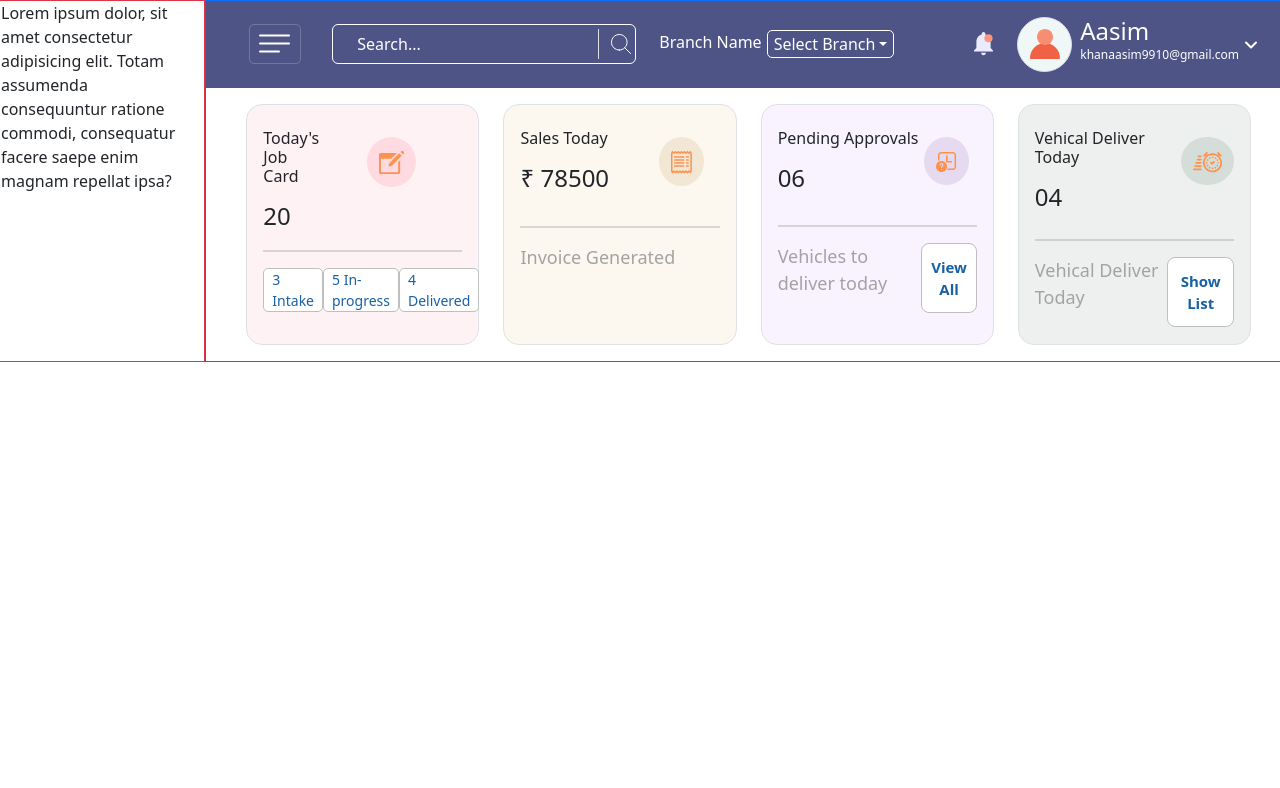
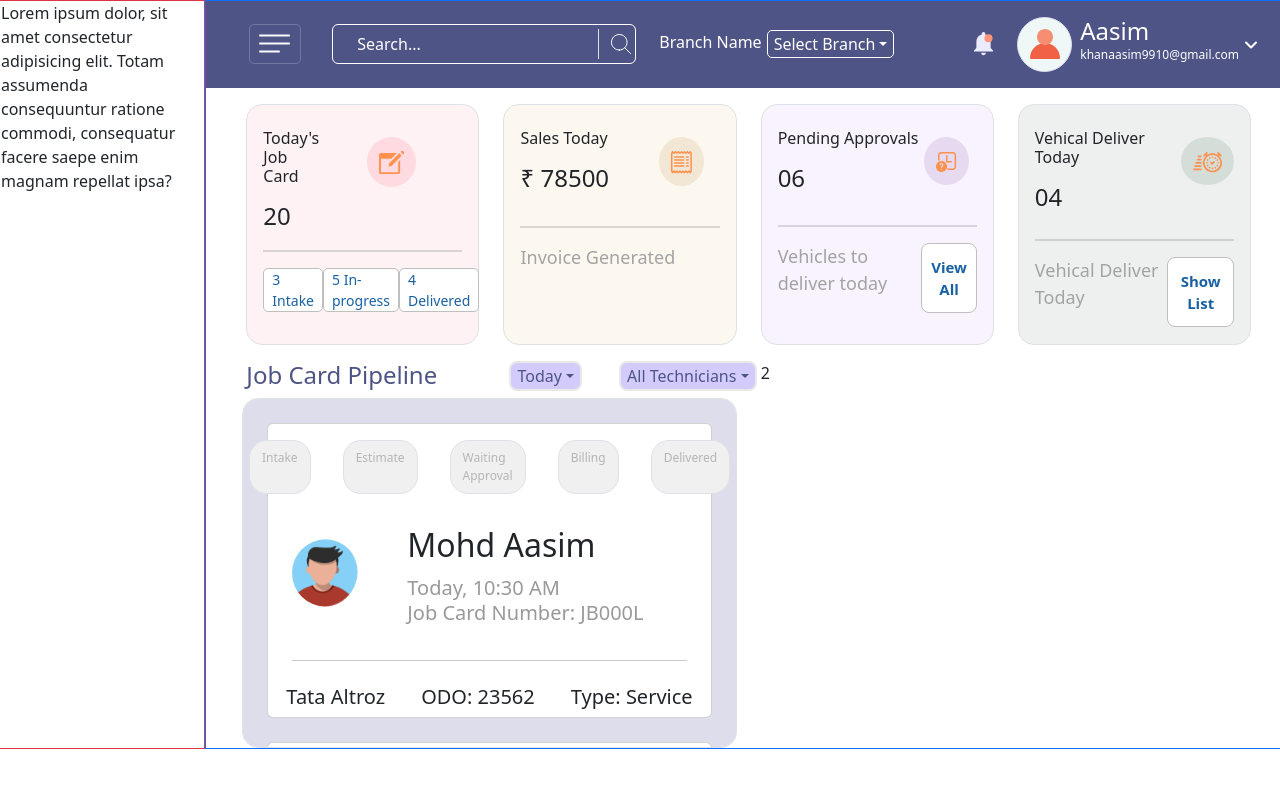
Before and after one commit to mdaasim77/AutoCare_Car_service_project, a React (Vite) app: page / in a window 1280 px wide. Shown: the top 788 px of the page. Built offline with nearby package versions, Linux system fonts and the light colour scheme.

Commit message:
card container complete 28-nov 2nd half

```diff
--- a/src/Components/Job_CardPipeline.jsx
+++ b/src/Components/Job_CardPipeline.jsx
@@ -4,14 +4,18 @@ export default function Job_CardPipeline() {
   return (
     <>
       <div className="row">
-        <div className=" border col-lg-6 col-sm-12">
+        {/* job pipeline box 1 code start*/}
+        <div className=" col-lg-6 col-sm-12">
           <div>
-            <div className="row">
-              <h4 className="col-md-6 col-sm-12">Job Card Pipeline</h4>
-              <div className="col-md-6 col-sm-12 row">
+            {/* Job pipeline div code start*/}
+            <div className="row mx-3">
+              <h4 className="col-md-6 col-sm-12" style={{ color: "#4E5586" }}>
+                Job Card Pipeline
+              </h4>
+              <div className="col-md-6 col-sm-12 row ms-2">
                 <div class="dropdown col-md-6 col-sm-12">
                   <button
-                    class="btn btn-secondary dropdown-toggle"
+                    class="dropdwnbtn dropdown-toggle "
                     type="button"
                     data-bs-toggle="dropdown"
                     aria-expanded="false"
@@ -38,7 +42,7 @@ export default function Job_CardPipeline() {
                 </div>
                 <div class="dropdown col-md-6 col-sm-12">
                   <button
-                    class="btn btn-secondary dropdown-toggle"
+                    class="dropdwnbtn dropdown-toggle"
                     type="button"
                     data-bs-toggle="dropdown"
                     aria-expanded="false"
@@ -65,9 +69,11 @@ export default function Job_CardPipeline() {
                 </div>
               </div>
             </div>
-            <div className="border border-primary">
-              <div className="bg-primary-subtle">
-                <div className="card">
+            {/* Job pipeline div code end*/}
+
+            <div className="border purpleclr rounded-4 ms-4">
+              {/*card code start */}
+              <div className="card m-4">
                 <div className="d-flex justify-content-center">
                   <p className="pipelinecardptag border m-3">Intake</p>
                   <hr />
@@ -81,11 +87,84 @@ export default function Job_CardPipeline() {
                   <hr />
                   <p className="pipelinecardptag border m-3">Delivered</p>
                 </div>
+                <div className="d-flex ms-4">
+                  <img src="\assets\profile.svg" alt="" />
+                  <div className="mx-5 mt-3">
+                    <h2>Mohd Aasim</h2>
+                    <p className="cardtxt cardtxt1">Today, 10:30 AM</p>
+                    <p className="cardtxt mb-2">Job Card Number: JB000L</p>
+                  </div>
+                </div>
+                <hr className="m-4" />
+                <div className="d-flex justify-content-around">
+                  <h5>Tata Altroz</h5>
+                  <h5>ODO: 23562</h5>
+                  <h5>Type: Service</h5>
+                </div>
+              </div>
+              <div className="card m-4">
+                <div className="d-flex justify-content-center">
+                  <p className="pipelinecardptag border m-3">Intake</p>
+                  <hr />
+                  <p className="pipelinecardptag border m-3">Estimate</p>
+                  <hr />
+                  <p className="pipelinecardptag border m-3">
+                    Waiting Approval
+                  </p>
+                  <hr />
+                  <p className="pipelinecardptag border m-3">Billing</p>
+                  <hr />
+                  <p className="pipelinecardptag border m-3">Delivered</p>
+                </div>
+                <div className="d-flex ms-4">
+                  <img src="\assets\profile.svg" alt="" />
+                  <div className="mx-5 mt-3">
+                    <h2>Mohd Aasim</h2>
+                    <p className="cardtxt cardtxt1">Today, 10:30 AM</p>
+                    <p className="cardtxt mb-2">Job Card Number: JB000L</p>
+                  </div>
+                </div>
+                <hr className="m-4" />
+                <div className="d-flex justify-content-around">
+                  <h5>Tata Altroz</h5>
+                  <h5>ODO: 23562</h5>
+                  <h5>Type: Service</h5>
+                </div>
+              </div>
+              <div className="card m-4">
+                <div className="d-flex justify-content-center">
+                  <p className="pipelinecardptag border m-3">Intake</p>
+                  <hr />
+                  <p className="pipelinecardptag border m-3">Estimate</p>
+                  <hr />
+                  <p className="pipelinecardptag border m-3">
+                    Waiting Approval
+                  </p>
+                  <hr />
+                  <p className="pipelinecardptag border m-3">Billing</p>
+                  <hr />
+                  <p className="pipelinecardptag border m-3">Delivered</p>
+                </div>
+                <div className="d-flex ms-4">
+                  <img src="\assets\profile.svg" alt="" />
+                  <div className="mx-5 mt-3">
+                    <h2>Mohd Aasim</h2>
+                    <p className="cardtxt cardtxt1">Today, 10:30 AM</p>
+                    <p className="cardtxt mb-2">Job Card Number: JB000L</p>
+                  </div>
+                </div>
+                <hr className="m-4" />
+                <div className="d-flex justify-content-around">
+                  <h5>Tata Altroz</h5>
+                  <h5>ODO: 23562</h5>
+                  <h5>Type: Service</h5>
+                </div>
+              </div>
+              {/*card code start */}
             </div>
           </div>
         </div>
-          </div>
-        </div>
+        {/* job pipeline box 1 code end*/}
         <div className="container-fluid col-lg-6 col-sm-12">2</div>
       </div>
     </>
--- a/src/Components/Navbar.jsx
+++ b/src/Components/Navbar.jsx
@@ -2,6 +2,7 @@ import React from "react";
 import "bootstrap/dist/css/bootstrap.min.css";
 import "bootstrap/dist/js/bootstrap.bundle.min.js";
 import DB_Card from "./DB_Card";
+import Job_CardPipeline from "./Job_CardPipeline";
 
 export default function Navbar() {
   return (
@@ -96,6 +97,7 @@ export default function Navbar() {
           {/* ................................................ */}
 
           <DB_Card />
+          <Job_CardPipeline />
         </div>
       </div>
     </>
--- a/src/index.css
+++ b/src/index.css
@@ -123,3 +123,44 @@ nav {
   border: 1px solid #bfbfbf;
   border-radius: 8px;
 }
+
+/* ................................................................ */
+
+/* ................................................................ */
+
+/* ................................................................ */
+
+/* Job pipeline code of box 1 */
+
+.pipelinecardptag {
+  padding: 8px 12px;
+  border-radius: 18px;
+  background-color: #f0f0f0;
+  color: #b5b5b5;
+  font-size: 12px;
+  font-weight: 500;
+}
+.pipelinecardptag:hover {
+  background-color: #034f95;
+  color: #fff;
+}
+.dropdwnbtn {
+  border: 2px solid #e8e8e8;
+  background-color: #d3cbfb;
+  border-radius: 8px;
+  color: #4e5586;
+}
+.purpleclr {
+  background-color: #ddddeb;
+  overflow-y: scroll;
+  scrollbar-width: none;
+  height: 350px;
+}
+.cardtxt {
+  color: #999999;
+  font-size: 20px;
+  font-weight: 400;
+}
+.cardtxt1 {
+  margin-bottom: -5px;
+}
```
Also changed, not shown: public/assets/profile.svg (added). Lines whose indentation alone changed are shown as unchanged.
